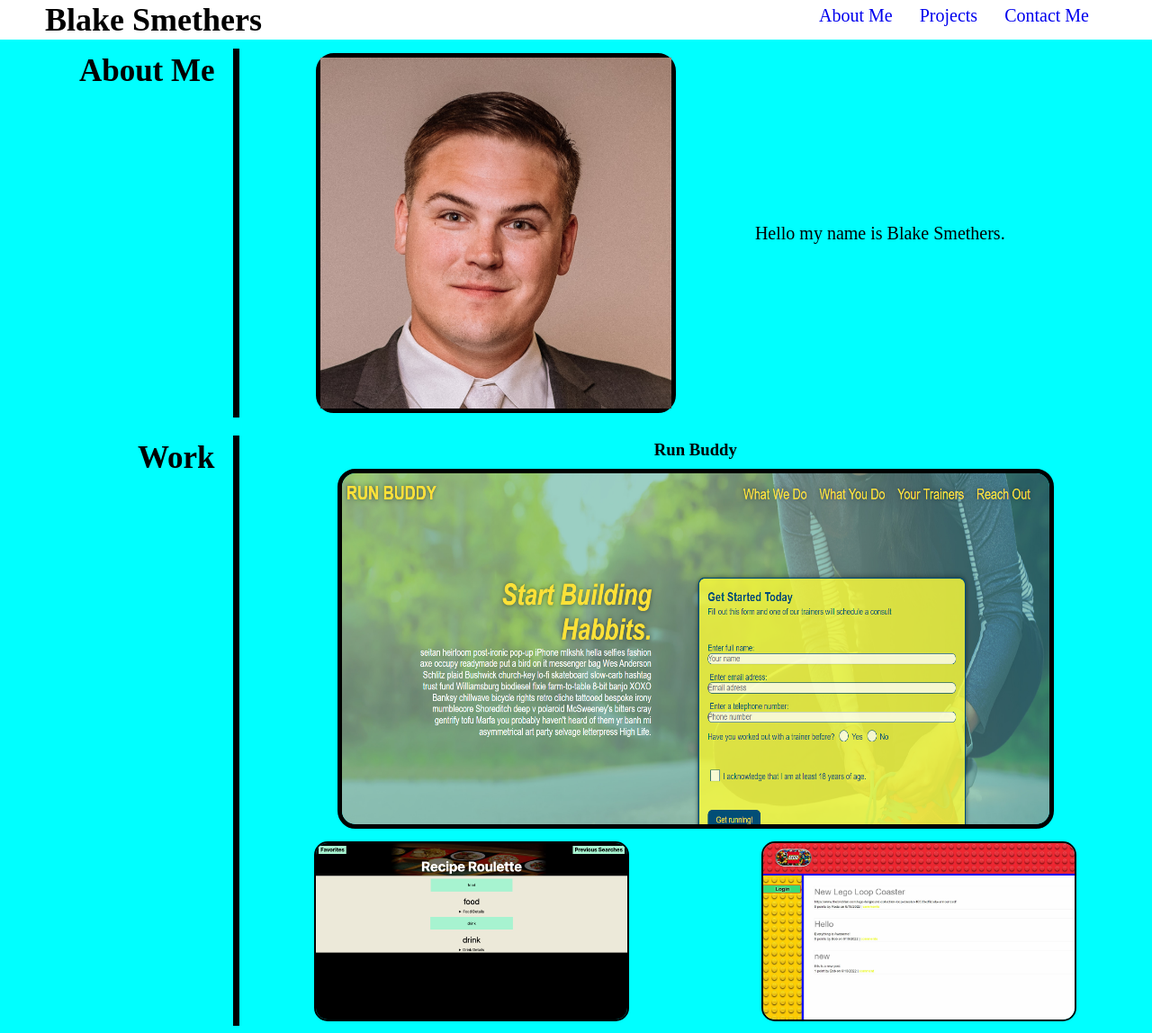
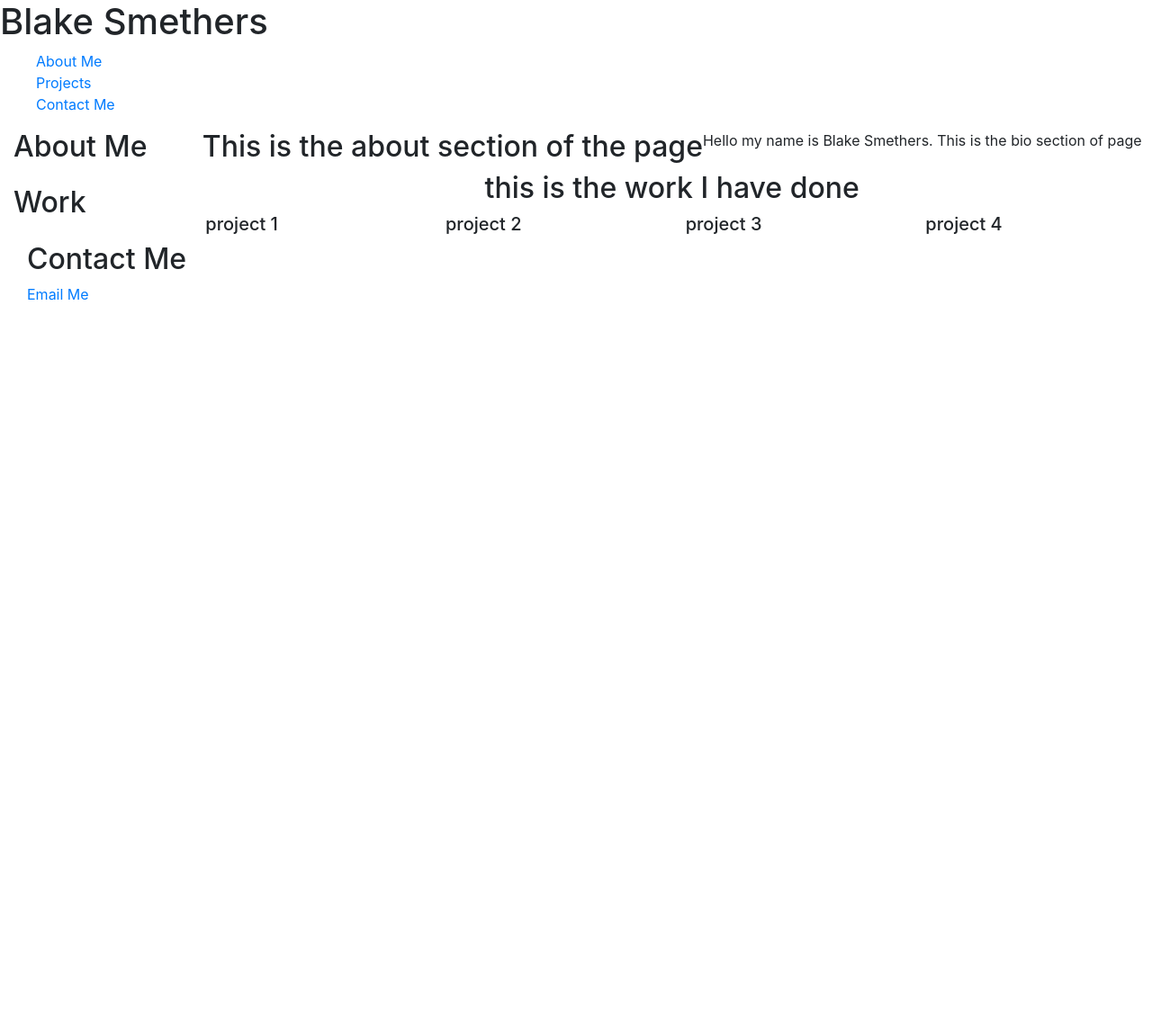
Before and after one commit to smethersblake/Portfolio, a plain HTML site: page index.html in a window 1280 px wide. Shown: the top 1148 px of the page at 90% size. After the commit the page ends 800 px from the top, so only its background shows below. Drawn offline with nearby package versions, Linux system fonts and the light colour scheme.

Commit message:
updating

```diff
--- a/index.html
+++ b/index.html
@@ -1,8 +1,10 @@
 <!DOCTYPE html>
 <html lang="en">
     <head>
-        <link rel="stylesheet" href="./assets/css/style.css">
-        <meta name="viewport" content="width=device-width, intial-scale=1.0"/>
+    <link rel="stylesheet" href="https://cdn.jsdelivr.net/npm/bootstrap@4.1.3/dist/css/bootstrap.min.css"
+            integrity="sha384-MCw98/SFnGE8fJT3GXwEOngsV7Zt27NXFoaoApmYm81iuXoPkFOJwJ8ERdknLPMO" crossorigin="anonymous">
+        <!-- <link rel="stylesheet" href="./assets/css/style.css"> -->
+        <meta name="viewport" content="width=device-width, initial-scale=1, shrink-to-fit=no">
         <meta charset="UTF-8">
         <!-- changed icon to head shot -->
         <link rel="icon" href="./assets/images/Head_Shot.jpg">
@@ -30,56 +32,61 @@
         <!-- main section -->
         <main>
             <!-- about me section -->
-            <section class="about-section" id="about-me">
+            <div class="container-fluid">
+                <section class="row align-items-center about-section" id="about-me">
+                    <div class="col-2" >
+                        <h2>About Me</h2>
+                    </div>
+                    <section class="col-10">
+                        <div class="row justify-content-center">
                             <div class="about">
-                    <h2>
-                        About Me
-                    </h2>
+                                <h2>This is the about section of the page</h2>
                             </div>
                             <!-- boi section -->
                             <section class="bio-section">
                                 <div class="bio-img">
-                        <img src="./assets/images/Head_Shot.jpg" alt="">
                                 </div>
-                    <!-- about me text -->
                                 <div class="bio-text">
-                        <p>Hello my name is Blake Smethers.</p>
+                                    <p>Hello my name is Blake Smethers. This is the bio section of page</p>
+                                </div>
+                            </section>
                             </div>
                         </section>
                     </section>
-            <!-- previous work section -->
-            <section class="work-section" id="projects">
-                <div class="work">
-                    <h2>
-                        Work
-                    </h2>
+                </section>
+
+                <section class="row align-items-center work-section" id="projects">
+                    <div class="col-2">
+                        <h2>Work</h2>
                     </div>
-                <!-- previous work elements -->
-                <section class="project-section">
-                    <div class="run-buddy">
-                        <h3 class="run-buddy-overlay">Run Buddy</h3>
-                        <a href="https://smethersblake.github.io/run-buddy/" target="_blank">
-                            <img src="./assets/images/Run_Buddy.png" alt="">
-                        </a>
+                    <section class="col-10">
+                        <div class="row justify-content-center">
+                            <div class="align-items-center work">
+                                <h2>this is the work I have done</h2>
                             </div>
-                    <!-- more work to come -->
-                    <div class="to-come">
-                        <a href="https://rehpotsirhc21.github.io/recipe-finder/" target="_blank">
-                            <!-- link to under cunstruction page (just until more projects are added) -->
-                            <img src="./assets/images/screencapture-127-0-0-1-5500-index-html-2022-04-19-14_41_00.png" alt="">
-                        </a>
+                            <section class="col-12 project-section">
+                                <div class="row justify-content-center">
+                                    <div class="col">
+                                        <h5>project 1</h5>
                                     </div>
-                    <div class="to-come">
-                        <!-- link to under cunstruction page (just until more projects are added) -->
-                        <a href="https://intense-everglades-57738.herokuapp.com/" target="_blank">
-                            <img src="./assets/images/legoTwitter.jpg" alt="">
-                        </a>
+                                    <div class="run-buddy col">
+                                        <h5>project 2</h5>
+                                    </div>
+                                    <div class="to-come col">
+                                        <h5>project 3</h5>
+                                    </div>
+                                    <div class="to-come col">
+                                        <h5>project 4</h5>
+                                    </div>
+                                </div>
+                            </section>
                         </div>
                     </section>
                 </section>
                 <!-- contact me section -->
-            <section class="contact-me">
+                <section class="col-10">
                     <div class="contact">
+                        <!-- 690080972 comfirmation code for att prepaid -->
                         <h2>
                             Contact Me
                         </h2>
@@ -89,6 +96,7 @@
                         <a href="mailto:smethersblake@gmail.com">Email Me</a>
                     </section>
                 </section>
+            </div>
         </main>
         <footer>
 
```
Lines whose indentation alone changed are shown as unchanged.
